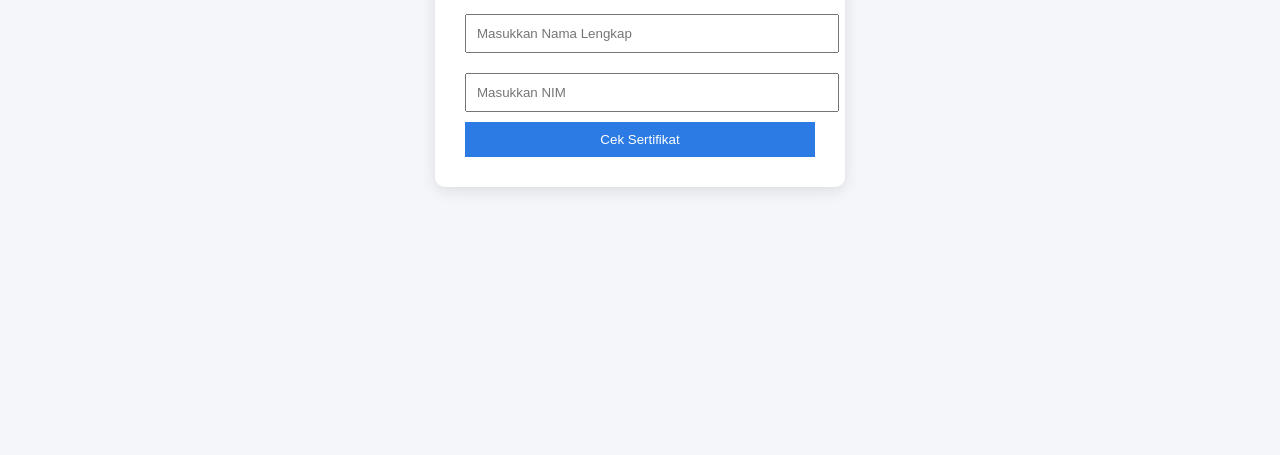
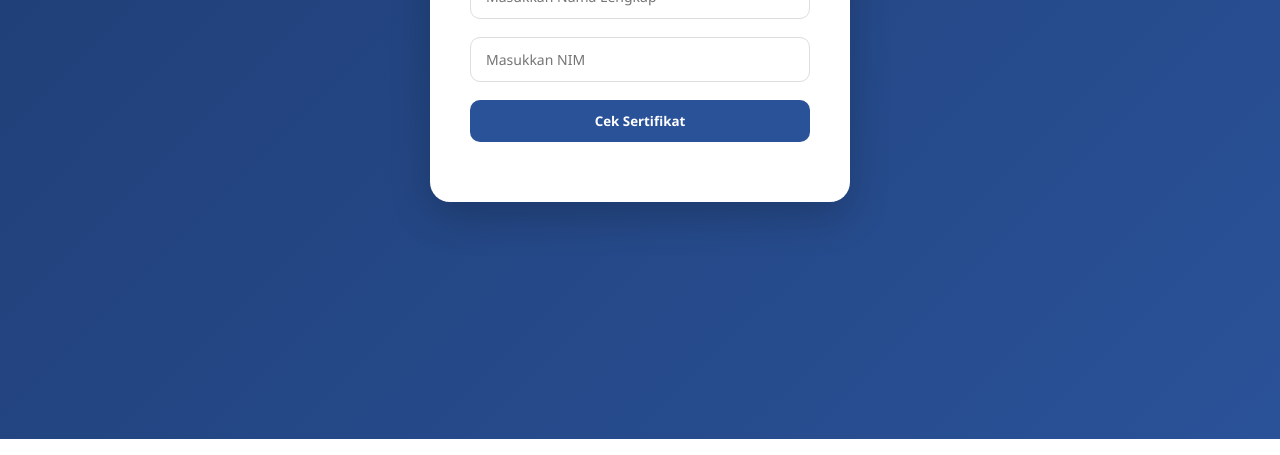
Before and after one commit to HCruiv/sertifikat-kp, a plain HTML site: page index.html in a window 1280 px wide. Shown: the part 361-816 px from the top of the page. Drawn offline with Linux system fonts and the light colour scheme.

Commit message:
edit index

```diff
--- a/index.html
+++ b/index.html
@@ -1,64 +1,151 @@
 <!DOCTYPE html>
-<html>
+<html lang="id">
 <head>
 <meta charset="UTF-8">
+<meta name="viewport" content="width=device-width, initial-scale=1.0">
 <title>Cek Sertifikat KP</title>
+
 <style>
+*{
+  margin:0;
+  padding:0;
+  box-sizing:border-box;
+  font-family: 'Segoe UI', sans-serif;
+}
+
 body{
-  font-family: Arial;
-  background:#f4f6f9;
+  height:100vh;
+  background: linear-gradient(135deg, #1e3c72, #2a5298);
   display:flex;
   justify-content:center;
   align-items:center;
-  height:100vh;
 }
-.card{
+
+.container{
+  width:420px;
   background:white;
-  padding:30px;
-  border-radius:10px;
-  box-shadow:0 4px 15px rgba(0,0,0,0.1);
-  width:350px;
+  padding:40px;
+  border-radius:20px;
+  box-shadow:0 15px 40px rgba(0,0,0,0.2);
+  animation: fadeIn 0.8s ease-in-out;
+}
+
+h2{
   text-align:center;
+  margin-bottom:25px;
+  color:#2a5298;
 }
+
+.input-group{
+  margin-bottom:18px;
+}
+
 input{
   width:100%;
-  padding:10px;
-  margin:10px 0;
+  padding:12px 15px;
+  border-radius:10px;
+  border:1px solid #ddd;
+  font-size:14px;
+  transition:0.3s;
 }
+
+input:focus{
+  border-color:#2a5298;
+  outline:none;
+  box-shadow:0 0 5px rgba(42,82,152,0.4);
+}
+
 button{
   width:100%;
-  padding:10px;
-  background:#2c7be5;
+  padding:12px;
+  border:none;
+  border-radius:10px;
+  background:#2a5298;
   color:white;
-  border:none;
+  font-weight:bold;
   cursor:pointer;
+  transition:0.3s;
 }
+
+button:hover{
+  background:#1e3c72;
+}
+
+.message{
+  margin-top:20px;
+  text-align:center;
+  font-size:14px;
+}
+
+.success{
+  color:green;
+}
+
+.error{
+  color:red;
+}
+
 iframe{
-  margin-top:20px;
+  margin-top:25px;
   width:100%;
-  height:400px;
+  height:450px;
+  border-radius:10px;
+  border:1px solid #ddd;
+}
+
+.loading{
+  margin-top:15px;
+  text-align:center;
+  font-size:14px;
+  color:#555;
+}
+
+@keyframes fadeIn{
+  from{opacity:0; transform:translateY(20px);}
+  to{opacity:1; transform:translateY(0);}
 }
 </style>
 </head>
+
 <body>
 
-<div class="card">
-<h2>Cek Sertifikat KP</h2>
+<div class="container">
+  <h2>🔎 Cek Sertifikat KP</h2>
 
-<input type="text" id="nama" placeholder="Masukkan Nama Lengkap">
-<input type="text" id="nim" placeholder="Masukkan NIM">
+  <div class="input-group">
+    <input type="text" id="nama" placeholder="Masukkan Nama Lengkap">
+  </div>
 
-<button onclick="cekData()">Cek Sertifikat</button>
+  <div class="input-group">
+    <input type="text" id="nim" placeholder="Masukkan NIM">
+  </div>
 
-<div id="result"></div>
+  <button onclick="cekData()">Cek Sertifikat</button>
+
+  <div id="loading" class="loading"></div>
+  <div id="result" class="message"></div>
+  <div id="preview"></div>
 </div>
 
 <script>
+
 const scriptURL = "https://script.google.com/macros/s/AKfycbyxB5EQ-Y2paN2jQSF22owGWdVNJFVANFsZGge8Gqn9eJk4AThr0Oxa5i8IU_myljn2wQ/exec";
 
 function cekData(){
-  const nama = document.getElementById("nama").value;
-  const nim = document.getElementById("nim").value;
+
+  const nama = document.getElementById("nama").value.trim();
+  const nim = document.getElementById("nim").value.trim();
+
+  document.getElementById("result").innerHTML = "";
+  document.getElementById("preview").innerHTML = "";
+
+  if(nama === "" || nim === ""){
+    document.getElementById("result").innerHTML =
+      "<div class='error'>⚠ Harap isi Nama dan NIM</div>";
+    return;
+  }
+
+  document.getElementById("loading").innerHTML = "⏳ Memeriksa data...";
 
   fetch(scriptURL,{
     method:"POST",
@@ -66,16 +153,28 @@ function cekData(){
   })
   .then(res=>res.json())
   .then(data=>{
+
+    document.getElementById("loading").innerHTML = "";
+
     if(data.status==="success"){
       document.getElementById("result").innerHTML =
-        "<h3>Halo "+data.nama+"</h3>" +
+        "<div class='success'>✅ Halo "+data.nama+"</div>";
+
+      document.getElementById("preview").innerHTML =
         "<iframe src='"+data.link+"'></iframe>";
+
     } else {
       document.getElementById("result").innerHTML =
-        "<p style='color:red'>"+data.message+"</p>";
+        "<div class='error'>❌ "+data.message+"</div>";
     }
+  })
+  .catch(error=>{
+    document.getElementById("loading").innerHTML = "";
+    document.getElementById("result").innerHTML =
+      "<div class='error'>Terjadi kesalahan sistem</div>";
   });
 }
+
 </script>
 
 </body>
```
